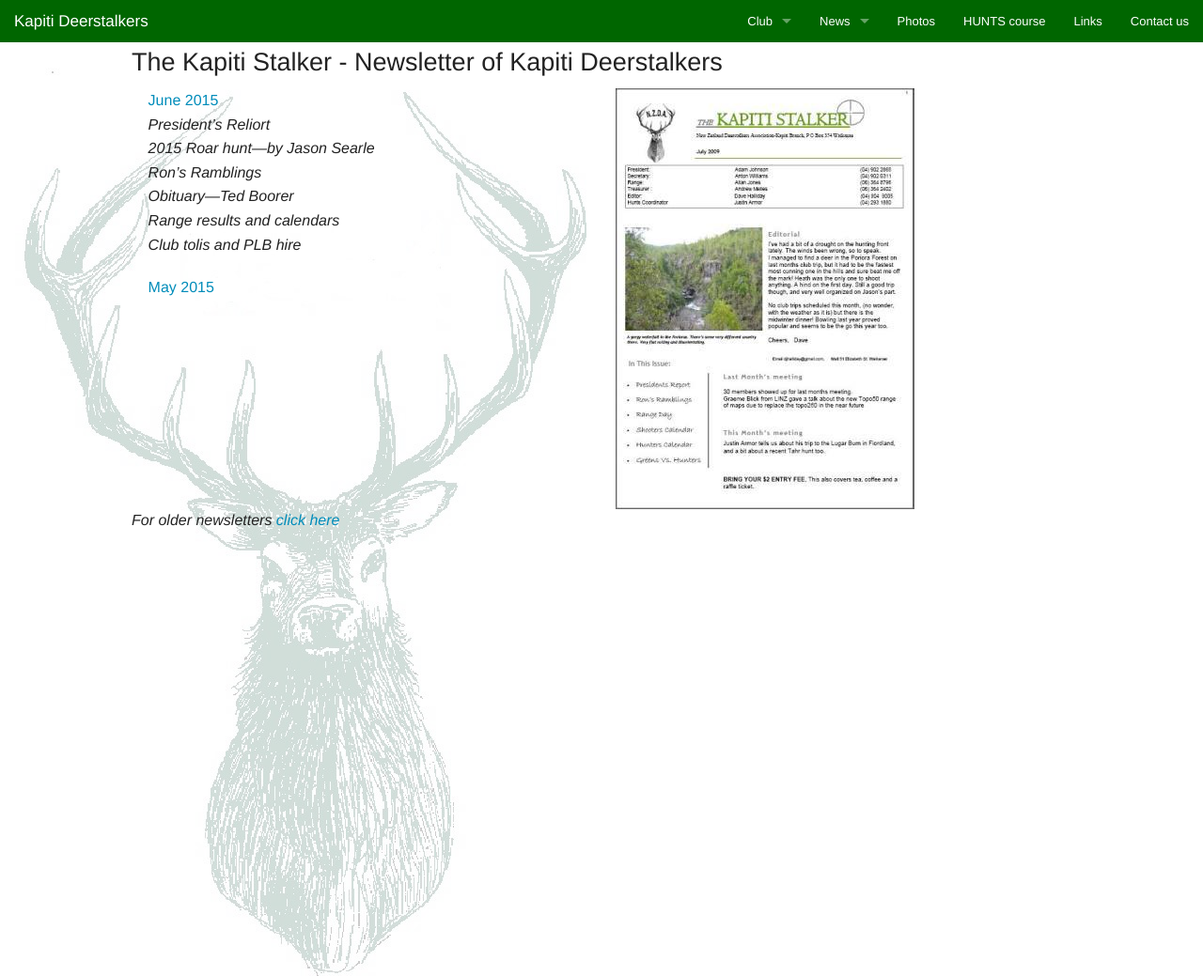
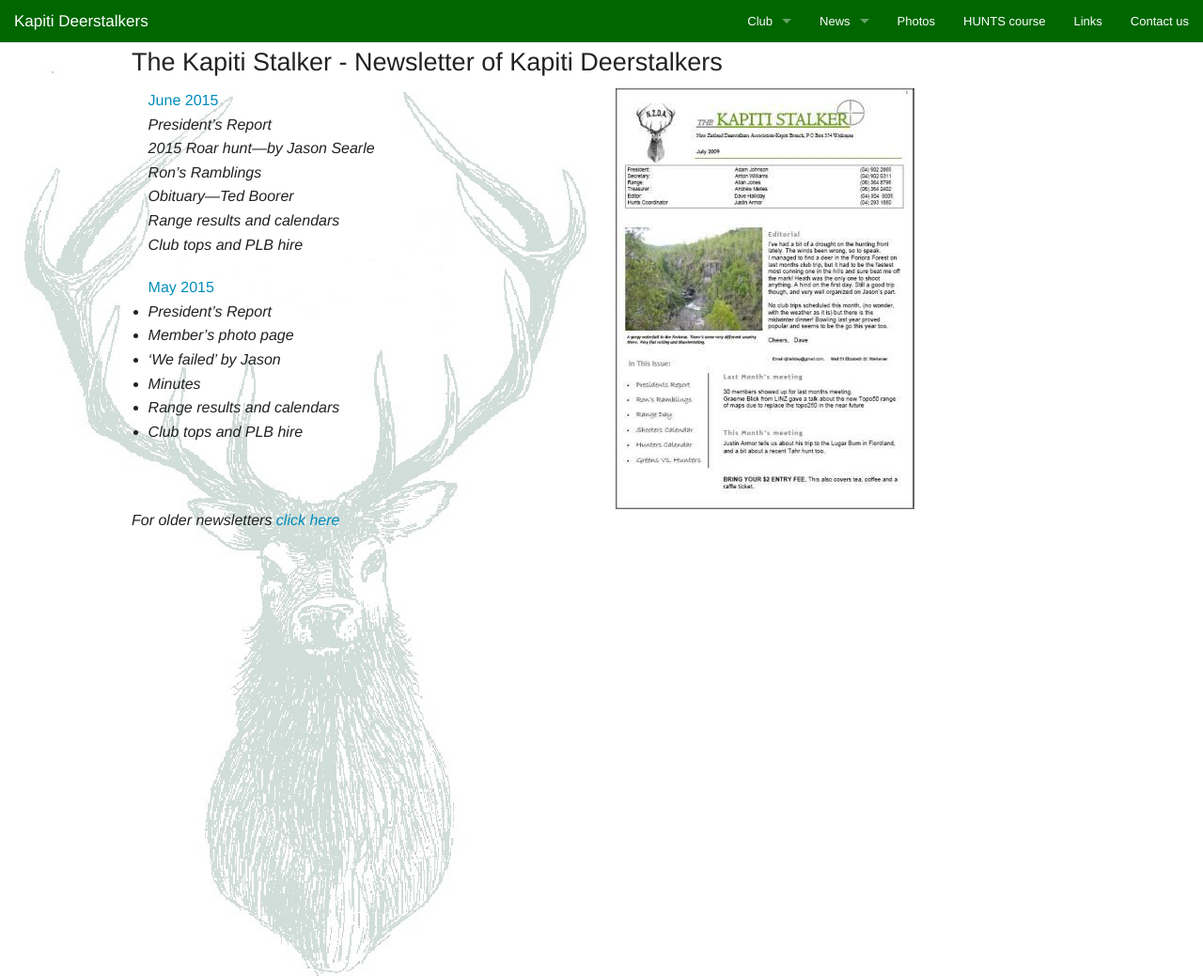
Before and after one commit to fetchfire/kds, a plain HTML site: page newsletters.html in a window 1280 px wide. Shown: the whole page at 94% size. Drawn offline with Linux system fonts and the light colour scheme; some packages are replaced by stand-ins of ours.

Commit message:
fix links

```diff
--- a/newsletters.html
+++ b/newsletters.html
@@ -85,15 +85,21 @@
   <div class="large-6 columns">
     <ul class="unstyled">
       <a href="newsletters/june15.pdf">June 2015</a>
-      <li><i>President’s Reliort</i></li>
+      <li><i>President’s Report</i></li>
       <li><i>2015 Roar hunt—by Jason Searle</i></li>
       <li><i>Ron’s Ramblings</i></li>
       <li><i>Obituary—Ted Boorer</i></li>
       <li><i>Range results and calendars</i></li>
-      <li><i>Club tolis and PLB hire</i>
+      <li><i>Club tops and PLB hire</i></li>
     </ul>
     <ul>
       <a href="newsletters/may15.pdf">May 2015</a>
+      <li><i>President’s Report</i></li>
+      <li><i>Member’s photo page</i></li>
+      <li><i>‘We failed’ by Jason</i></li>
+      <li><i>Minutes</i></li>
+      <li><i>Range results and calendars</i></li>
+      <li><i>Club tops and PLB hire</i></li>
     </ul>
   </div>
   <div class="large-6 columns">
```
Also changed, not shown: news.html (+1 -1 lines), 1 other file.
